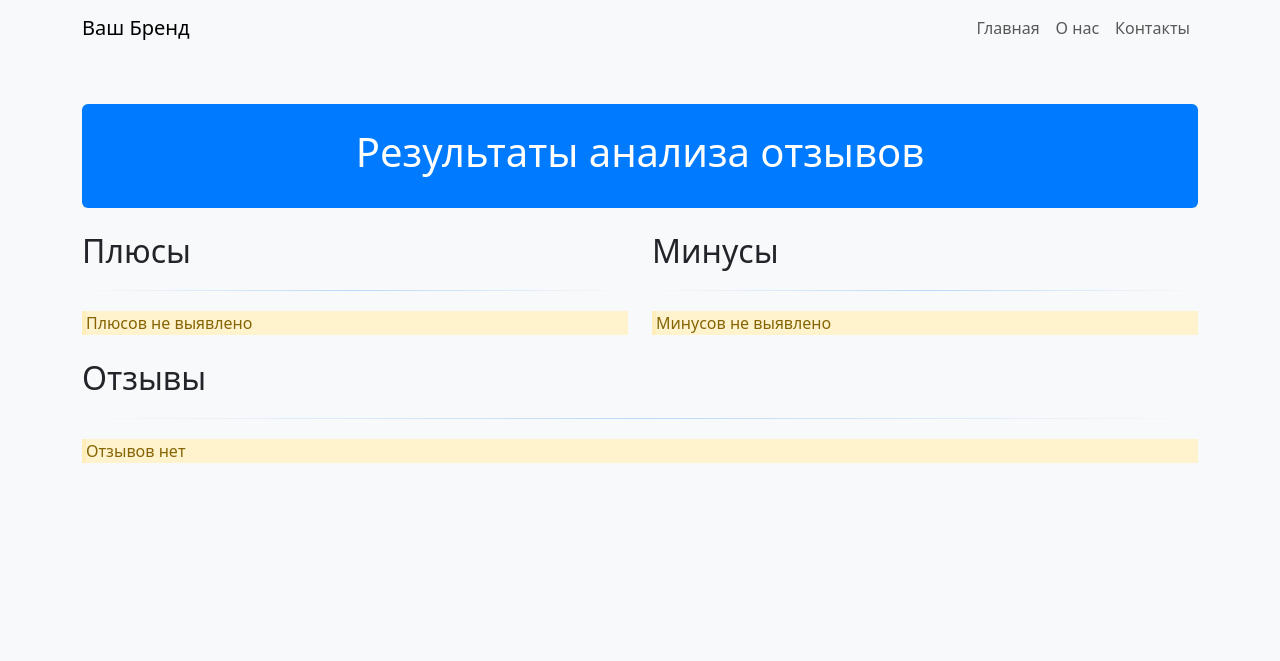
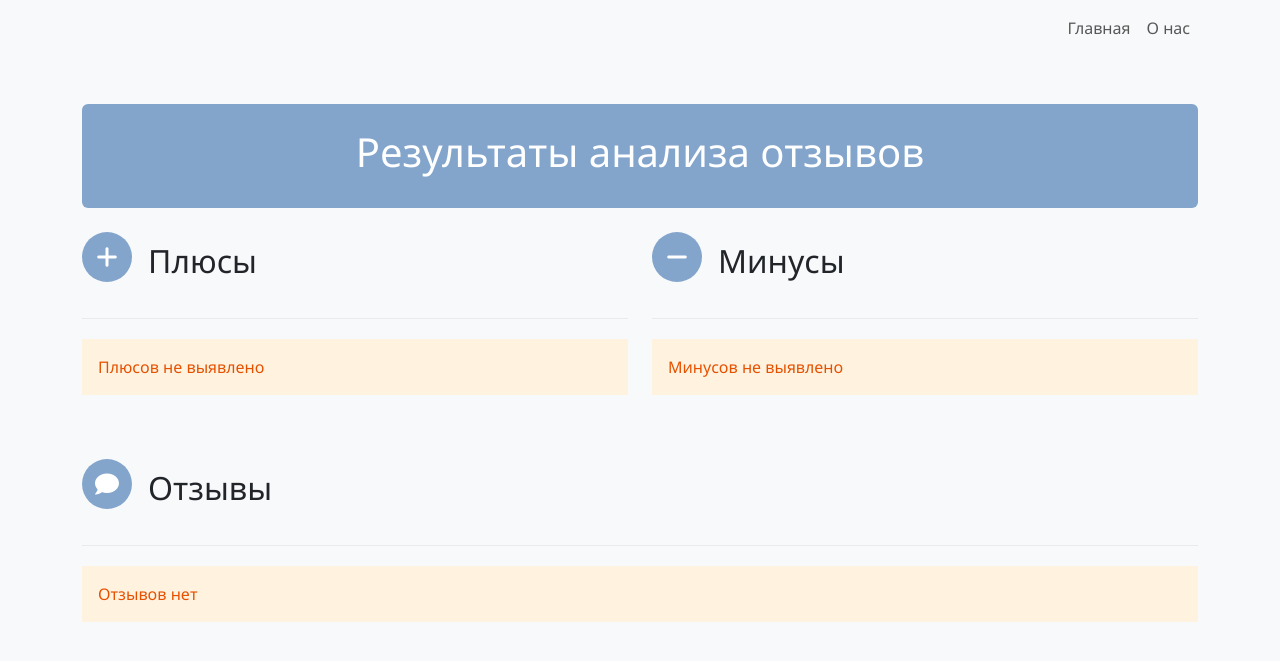
Before and after one commit to capitansogo/reviews, a Django app: template templates/reviews.html in a window 1280 px wide. Shown: the top 661 px of the page. Run offline with Django 5.2, Linux system fonts and the light colour scheme; the template is opened without the code that fills it, so the values that code supplies are empty.

Commit message:
custom design

```diff
--- a/review_parser/settings.py
+++ b/review_parser/settings.py
@@ -27,7 +27,7 @@ DEBUG = True
 
 ALLOWED_HOSTS = ['*']
 
-CSRF_TRUSTED_ORIGINS = ['https://5068-5-167-37-93.ngrok-free.app', 'https://*.127.0.0.1']
+CSRF_TRUSTED_ORIGINS = ['https://*.ngrok-free.app', 'https://*.127.0.0.1']
 
 
 # Application definition
--- a/templates/index.html
+++ b/templates/index.html
@@ -5,7 +5,8 @@
     <meta charset="utf-8">
     <meta name="viewport" content="width=device-width, initial-scale=1">
     <link href="https://cdn.jsdelivr.net/npm/bootstrap@5.3.0-alpha3/dist/css/bootstrap.min.css" rel="stylesheet">
-    <title>Landing Page</title>
+    <title>Сборник отызвов</title>
+    <link rel="icon" href="https://img.icons8.com/papercut/60/search.png">
     <style>
         .btn-primary {
             background-color: #0d6efd;
@@ -24,9 +25,6 @@
                 </li>
                 <li class="nav-item">
                     <a class="nav-link" href="{% url 'about' %}">О нас</a>
-                </li>
-                <li class="nav-item">
-                    <a class="nav-link" href="#">Контакты</a>
                 </li>
             </ul>
         </div>
--- a/templates/reviews.html
+++ b/templates/reviews.html
@@ -4,15 +4,19 @@
     <meta charset="UTF-8">
     <meta name="viewport" content="width=device-width, initial-scale=1, shrink-to-fit=no">
     <title>Отзывы</title>
+    <link rel="icon" href="https://img.icons8.com/papercut/60/search.png">
     <!-- Подключение Bootstrap 5 CSS -->
     <link rel="stylesheet" href="https://cdn.jsdelivr.net/npm/bootstrap@5.3.0/dist/css/bootstrap.min.css">
+    <!-- Подключение Font Awesome -->
+    <link rel="stylesheet" href="https://cdnjs.cloudflare.com/ajax/libs/font-awesome/6.0.0-beta3/css/all.min.css">
     <style>
         body {
             background-color: #f8f9fa;
+            font-family: 'Segoe UI', Tahoma, Geneva, Verdana, sans-serif;
         }
 
         .custom-bg {
-            background-color: #007bff;
+            background-color: #83a5cc;
             color: white;
         }
 
@@ -21,50 +25,61 @@
         }
 
         .custom-alert {
-            border-left: 4px solid;
             border-radius: 0;
+            padding: 1rem;
+            margin-bottom: 1rem;
+            transition: transform 0.3s ease;
+        }
+
+        .custom-alert:hover {
+            transform: translateY(-5px);
+            box-shadow: 0 4px 6px rgba(0, 0, 0, 0.1);
         }
 
         .custom-alert-success {
-            background-color: #d4edda;
-            border-color: #c3e6cb;
-            color: #155724;
+            background-color: #e8f5e9;
+            color: #1b5e20;
         }
 
         .custom-alert-danger {
-            background-color: #f8d7da;
-            border-color: #f5c6cb;
-            color: #721c24;
+            background-color: #ffebee;
+            color: #b71c1c;
         }
 
         .custom-alert-primary {
-            background-color: #cce5ff;
-            border-color: #b8daff;
-            color: #004085;
+            background-color: #e3f2fd;
+            color: #0d47a1;
         }
 
         .custom-alert-warning {
-            background-color: #fff3cd;
-            border-color: #ffeeba;
-            color: #856404;
+            background-color: #fff3e0;
+            color: #e65100;
         }
 
         .decorative-line {
             border: none;
             height: 1px;
-            background: linear-gradient(to right, transparent, #007bff, transparent);
+            background-color: #bdbdbd;
             margin: 20px 0;
+        }
+
+        .icon-circle {
+            width: 50px;
+            height: 50px;
+            border-radius: 50%;
+            background-color: #83a5cc;
+            color: white;
+            display: flex;
+            justify-content: center;
+            align-items: center;
+            font-size: 24px;
+            margin-bottom: 1rem;
         }
     </style>
 </head>
 <body>
 <nav class="navbar navbar-expand-lg navbar-light bg-light">
     <div class="container">
-        <a class="navbar-brand" href="#">Ваш Бренд</a>
-        <button class="navbar-toggler" type="button" data-bs-toggle="collapse" data-bs-target="#navbarNav"
-                aria-controls="navbarNav" aria-expanded="false" aria-label="Toggle navigation">
-            <span class="navbar-toggler-icon"></span>
-        </button>
         <div class="collapse navbar-collapse" id="navbarNav">
             <ul class="navbar-nav ms-auto">
                 <li class="nav-item">
@@ -73,71 +88,74 @@
                 <li class="nav-item">
                     <a class="nav-link" href="{% url 'about' %}">О нас</a>
                 </li>
-                <li class="nav-item">
-                    <a class="nav-link" href="#">Контакты</a>
-                </li>
             </ul>
         </div>
     </div>
 </nav>
-<!-- Контент страницы -->
 <div class="container mt-5">
     <div class="custom-bg p-4 mb-4 rounded">
         <h1 class="text-center">Результаты анализа отзывов</h1>
     </div>
-
     <div class="row">
         <div class="col-md-6">
+            <div class="d-flex align-items-center mb-3">
+                <div class="icon-circle me-3">
+                    <i class="fas fa-plus"></i>
+                </div>
+                <h2>Плюсы</h2>
+            </div>
+            <hr class="decorative-line">
             {% if pluses %}
-                <h2>Плюсы</h2>
-                <hr class="decorative-line">
                 {% for p in pluses %}
-                    <div class="custom-alert custom-alert-success" role="alert">
+                    <div class="custom-alert custom-alert-success">
                         {{ p }}
                     </div>
                 {% endfor %}
             {% else %}
-                <h2>Плюсы</h2>
-                <hr class="decorative-line">
-                <div class="custom-alert custom-alert-warning" role="alert">
+                <div class="custom-alert custom-alert-warning">
                     Плюсов не выявлено
                 </div>
             {% endif %}
         </div>
         <div class="col-md-6">
+            <div class="d-flex align-items-center mb-3">
+                <div class="icon-circle me-3">
+                    <i class="fas fa-minus"></i>
+                </div>
+                <h2>Минусы</h2>
+            </div>
+            <hr class="decorative-line">
             {% if minuses %}
-                <h2>Минусы</h2>
-                <hr class="decorative-line">
                 {% for m in minuses %}
-                    <div class="custom-alert custom-alert-danger" role="alert">
+                    <div class="custom-alert custom-alert-danger">
                         {{ m }}
                     </div>
                 {% endfor %}
             {% else %}
-                <h2>Минусы</h2>
-                <hr class="decorative-line">
-                <div class="custom-alert custom-alert-warning" role="alert">
+                <div class="custom-alert custom-alert-warning">
                     Минусов не выявлено
                 </div>
             {% endif %}
         </div>
     </div>
 
+    <div class="d-flex align-items-center mt-5 mb-3">
+        <div class="icon-circle me-3">
+            <i class="fas fa-comment"></i>
+        </div>
+        <h2>Отзывы</h2>
+    </div>
+    <hr class="decorative-line">
     {% if reviews %}
-        <h2 class="mt-4">Отзывы</h2>
-        <hr class="decorative-line">
         {% for r in reviews %}
-            <div class="custom-alert custom-alert-primary" role="alert">
+            <div class="custom-alert custom-alert-primary">
                 <p>{{ r }}</p>
             </div>
         {% endfor %}
     {% else %}
-        <h2 class="mt-4">Отзывы</h2>
-        <hr class="decorative-line">
-        <div class="custom-alert custom-alert-warning" role="alert">
+        <div class="custom-alert custom-alert-warning">
             Отзывов нет
         </div>
-    {% endif %}
-</div>
+    {% endif %}</div>
 </body>
 </html>
```
Also changed, not shown: templates/about.html (+1 -8 lines).
